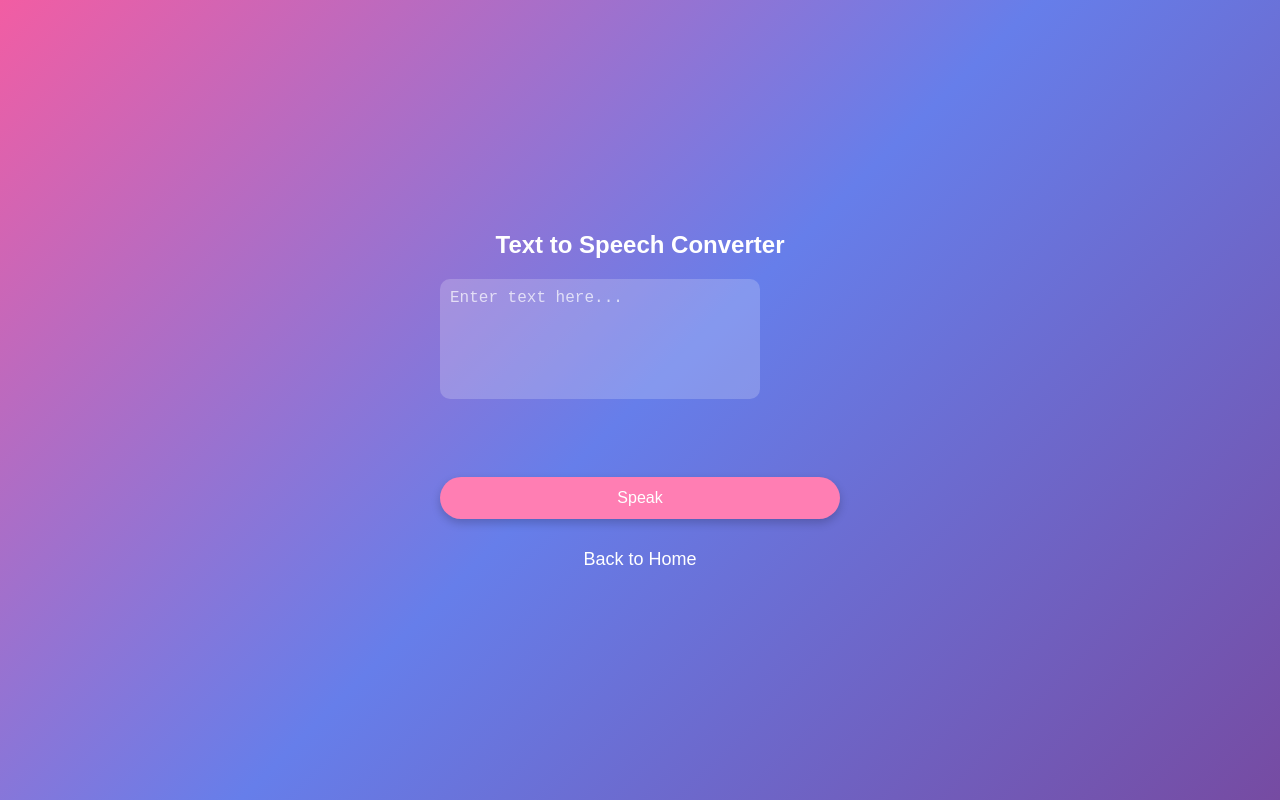
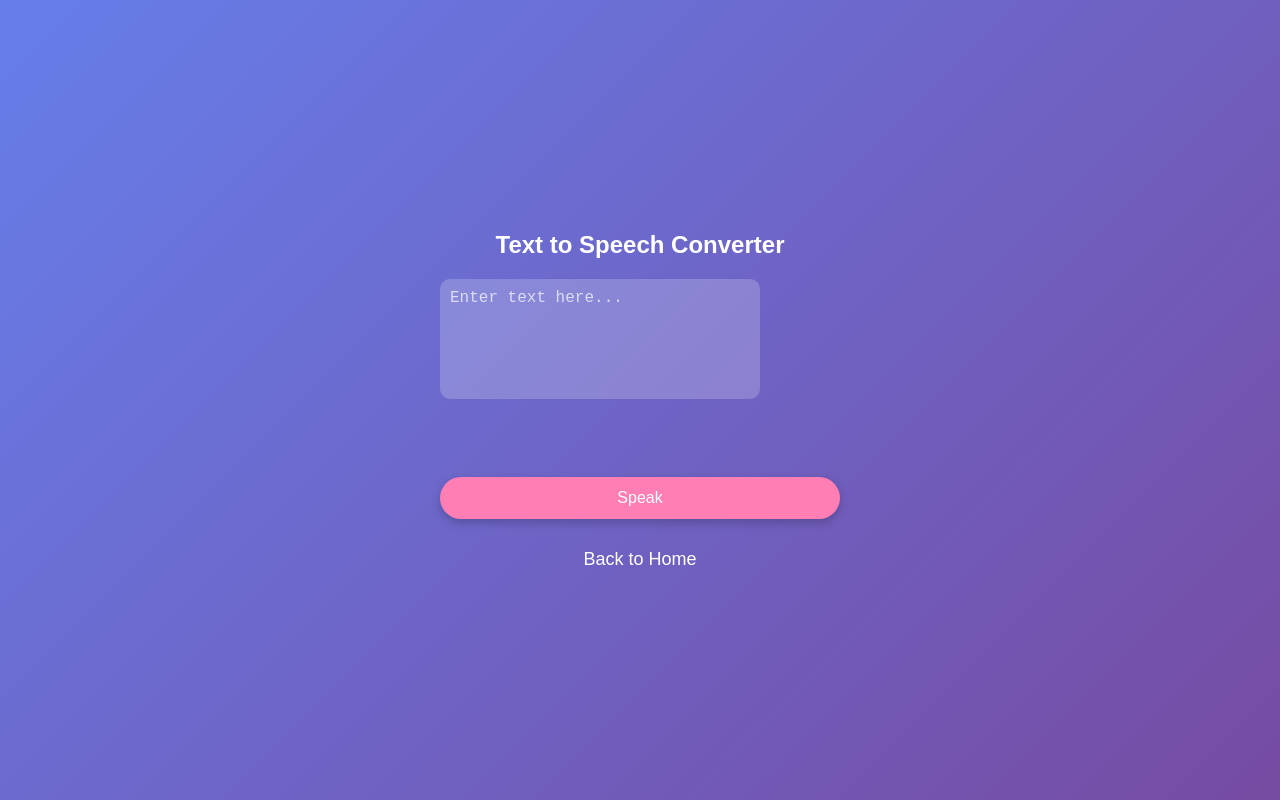
Before and after one commit to BommidiYugendraGopi/speak_out, a plain HTML site: page texttospeech.html in a window 1280 px wide. Drawn offline with Linux system fonts and the light colour scheme.

Commit message:
Update texttospeech.html

```diff
--- a/texttospeech.html
+++ b/texttospeech.html
@@ -13,7 +13,7 @@
         body {
             font-family: Arial, sans-serif;
             text-align: center;
-            background: linear-gradient(135deg, #f25da3,#667eea, #764ba2);
+            background: linear-gradient(135deg, #667eea, #764ba2);
             color: white;
             height: 100vh;
             display: flex;
@@ -22,7 +22,7 @@
             align-items: center;
             overflow: hidden;
         }
-        .f {
+        .container {
             display: flex;
             flex-direction: column;
             gap: 20px;
@@ -37,7 +37,7 @@
         }
         textarea {
             width: 80%;
-            max-width: 550px;
+            max-width: 500px;
             height: 120px;
             padding: 10px;
             border-radius: 10px;
@@ -71,9 +71,9 @@
     </style>
 </head>
 <body>
-    <div class="f">
+    <div class="container">
         <h2>Text to Speech Converter</h2>
-        <textarea id="text" placeholder="Enter text here..." readonly></textarea><br>
+        <textarea id="text" placeholder="Enter text here..."></textarea><br>
         <button onclick="speakText()">Speak</button>
         <a href="index.html" class="home">Back to Home</a>
     </div>
```
